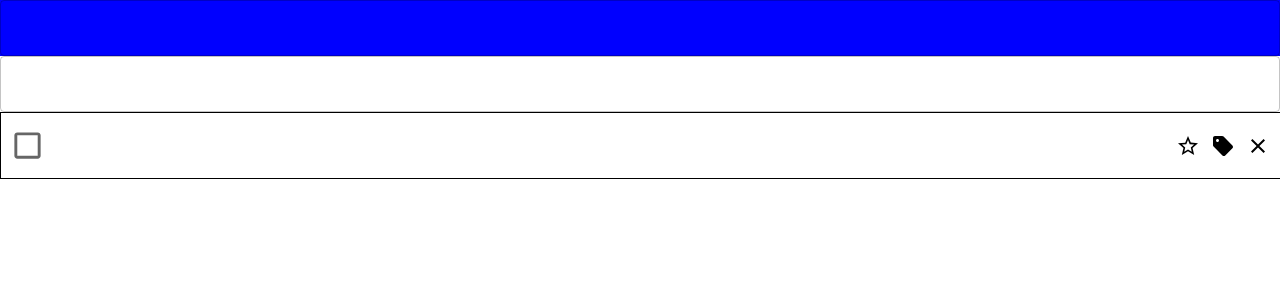
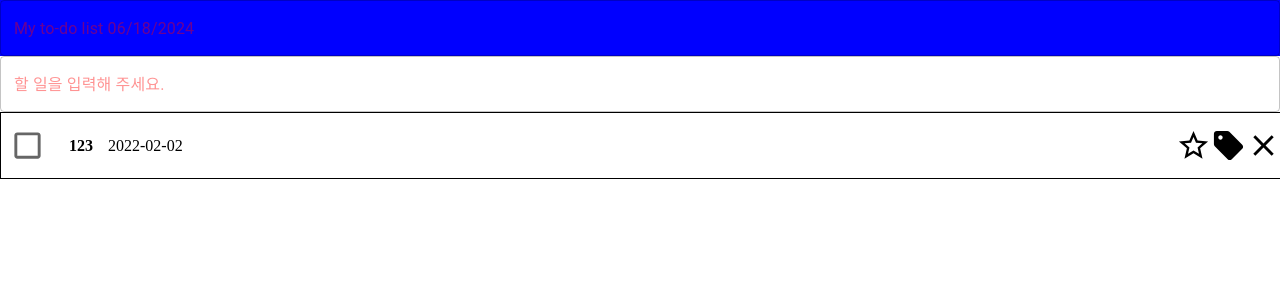
Before and after one commit to gusdn3477/todo-list, a React (Vite) app: page / in a window 1280 px wide. Shown: the top 300 px of the page. Built offline with nearby package versions, Linux system fonts and the light colour scheme.

Commit message:
feat: 추가된 props 바탕으로 Card, TodoList 컴포넌트 고도화

```diff
--- a/src/components/Card.tsx
+++ b/src/components/Card.tsx
@@ -3,32 +3,50 @@ import styled from 'styled-components';
 import StarBorderIcon from '@mui/icons-material/StarBorder';
 import CloseIcon from '@mui/icons-material/Close';
 import SellIcon from '@mui/icons-material/Sell';
-import { CardProps } from '@/types/Card';
 import { StyledIconWrapper } from '@/components/style';
+import { ChangeEvent } from 'react';
 
-const Card = ({
-  checked = false,
-  title,
-  date,
-  isBookMarked = false,
-  tagColor,
-}: CardProps) => {
+export interface CardProps {
+  id: number;
+  checked: boolean;
+  title: string;
+  date: string;
+  isBookMarked: boolean;
+  tagColor?: string;
+}
+
+const Card = ({ id, checked, title, date, isBookMarked }: CardProps) => {
+  const handleCheckBoxClick = (
+    id: number,
+    event: ChangeEvent<HTMLInputElement>,
+  ) => {
+    console.log(event.target.checked);
+  };
+
+  const handleCardDelete = (id: number) => {
+    // id를 가지고 스토어에서 해당 카드 삭제
+  };
   return (
     <StyledCard>
       <StyledCardLeft>
-        <Checkbox size="large" />
+        <Checkbox
+          onChange={event => handleCheckBoxClick(id, event)}
+          checked={checked}
+          size="large"
+        />
         <strong>{title}</strong>
-        <div>{date}</div>
+        <span>{date}</span>
       </StyledCardLeft>
+
       <StyledCardRight>
         <StyledIconWrapper>
-          <StarBorderIcon />
+          <StarBorderIcon fontSize="large" />
         </StyledIconWrapper>
         <StyledIconWrapper>
-          <SellIcon />
+          <SellIcon fontSize="large" />
         </StyledIconWrapper>
-        <StyledIconWrapper>
-          <CloseIcon />
+        <StyledIconWrapper onClick={() => handleCardDelete(id)}>
+          <CloseIcon fontSize="large" />
         </StyledIconWrapper>
       </StyledCardRight>
     </StyledCard>
@@ -49,6 +67,9 @@ const StyledCard = styled.div`
 const StyledCardLeft = styled.div`
   display: flex;
   align-items: center;
+  & > :nth-child(n + 2) {
+    margin-left: 15px;
+  }
 `;
 
 const StyledCardRight = styled.div`
--- a/src/pages/TodoList.tsx
+++ b/src/pages/TodoList.tsx
@@ -1,15 +1,59 @@
 import InputField from '@/components/InputField';
 import Card from '@/components/Card';
 import styled from 'styled-components';
+import * as T from '@/types/Card';
+import { useCallback, useState, KeyboardEvent, ChangeEvent } from 'react';
+
+const data: T.Card = {
+  id: 0,
+  checked: false,
+  title: '123',
+  date: '2022-02-02',
+  isBookMarked: false,
+  tagColor: 'red',
+};
 
 const TodoList = () => {
+  const [title, setTitle] = useState('');
+  const [task, setTask] = useState('');
+
+  const handleContentsChange = useCallback(
+    (event: ChangeEvent<HTMLInputElement>) => {
+      setTitle(event.target.value);
+    },
+    [],
+  );
+
+  const handleEnterKeyPress = (event: KeyboardEvent) => {
+    if (event.key === 'Enter') {
+      console.log('엔터키 클릭');
+    }
+  };
+
   return (
     <>
       <StyledHeader>
-        <InputField />
+        <InputField
+          contents={title}
+          handleContentsChange={handleContentsChange}
+          placeholder="My to-do list 06/18/2024"
+          handleEnterKeyPress={handleEnterKeyPress}
+        />
       </StyledHeader>
-      <InputField />
-      <Card />
+      <InputField
+        contents={task}
+        handleContentsChange={handleContentsChange}
+        placeholder="할 일을 입력해 주세요."
+        handleEnterKeyPress={handleEnterKeyPress}
+      />
+      <Card
+        id={data.id}
+        checked={data.checked}
+        title={data.title}
+        date={data.date}
+        isBookMarked={data.isBookMarked}
+        tagColor={data.tagColor}
+      />
     </>
   );
 };
```
